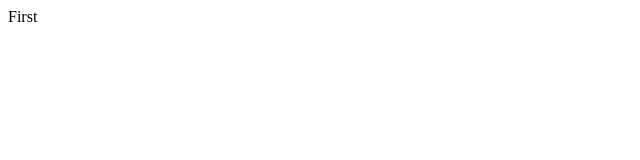
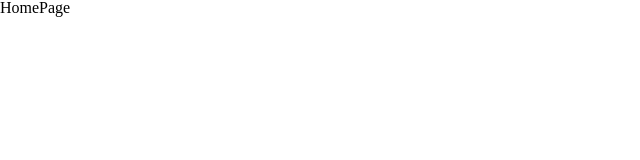
Before and after one commit to BobbyKJH/my_letter_front, a React (Vite) app: page / in a window 1280 px wide. Shown: the top 160 px of the page, without its empty margins (0-640 px from the left). Built offline with nearby package versions, Linux system fonts and the light colour scheme.

Commit message:
Feat : Route
- Route 연결
- StyledEngineProvider 설정

```diff
--- a/src/App.tsx
+++ b/src/App.tsx
@@ -1,11 +1,25 @@
 import React from "react";
+import { BrowserRouter, Route, Routes } from "react-router-dom";
+import { StyledEngineProvider } from '@mui/styled-engine';
+
+import HomePage from "@/page/HomePage";
+/** Style */
+import AppStyled from "@/App.styled";
+
 
 const App: React.FC = () => {
 
   return (
-    <>
-      First
-    </>
+    <StyledEngineProvider injectFirst>
+        <BrowserRouter>
+          <AppStyled/>
+
+          <Routes>
+            <Route path="/" element={<HomePage/>}/>
+          </Routes>
+
+        </BrowserRouter>
+    </StyledEngineProvider>
   )
 }
 
```
